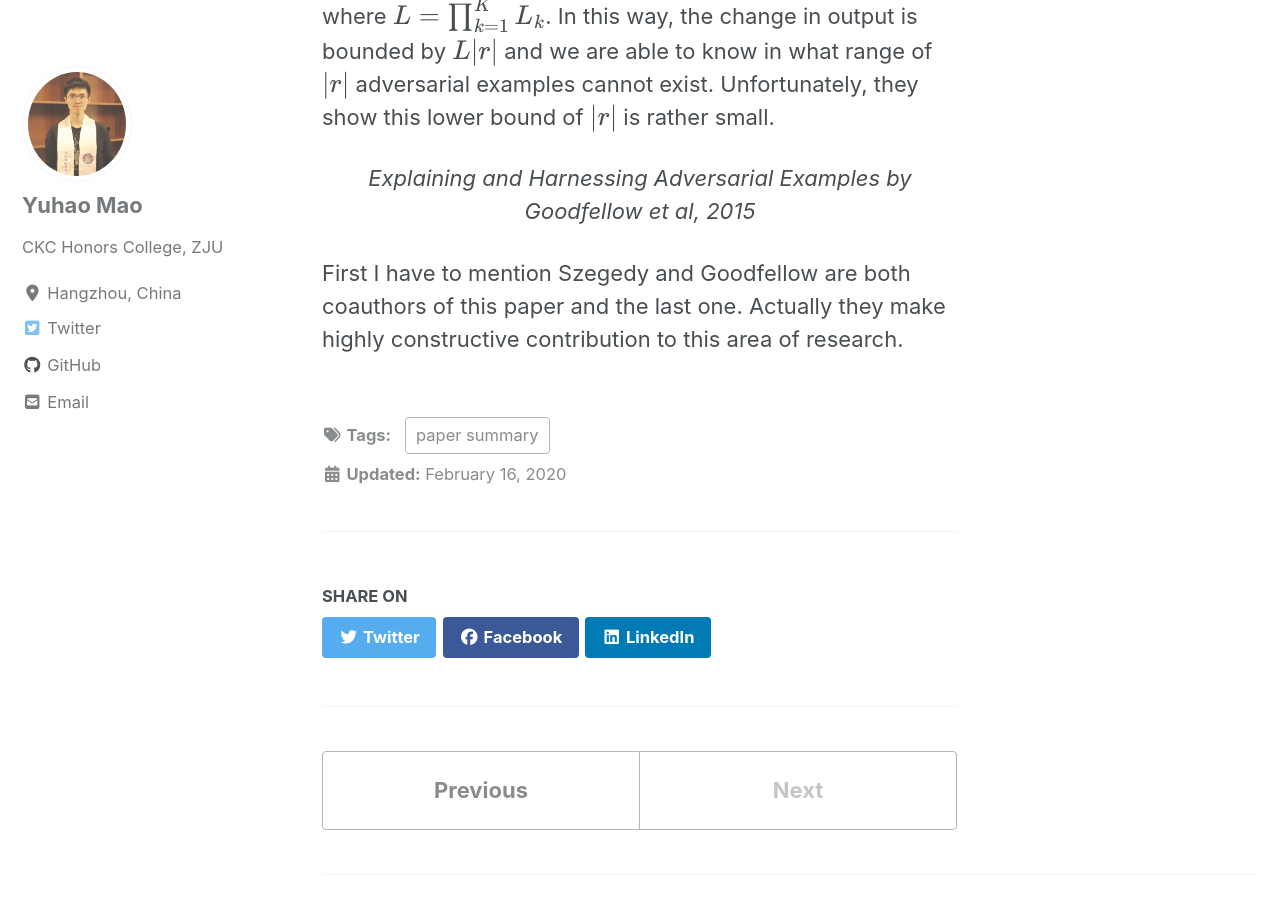
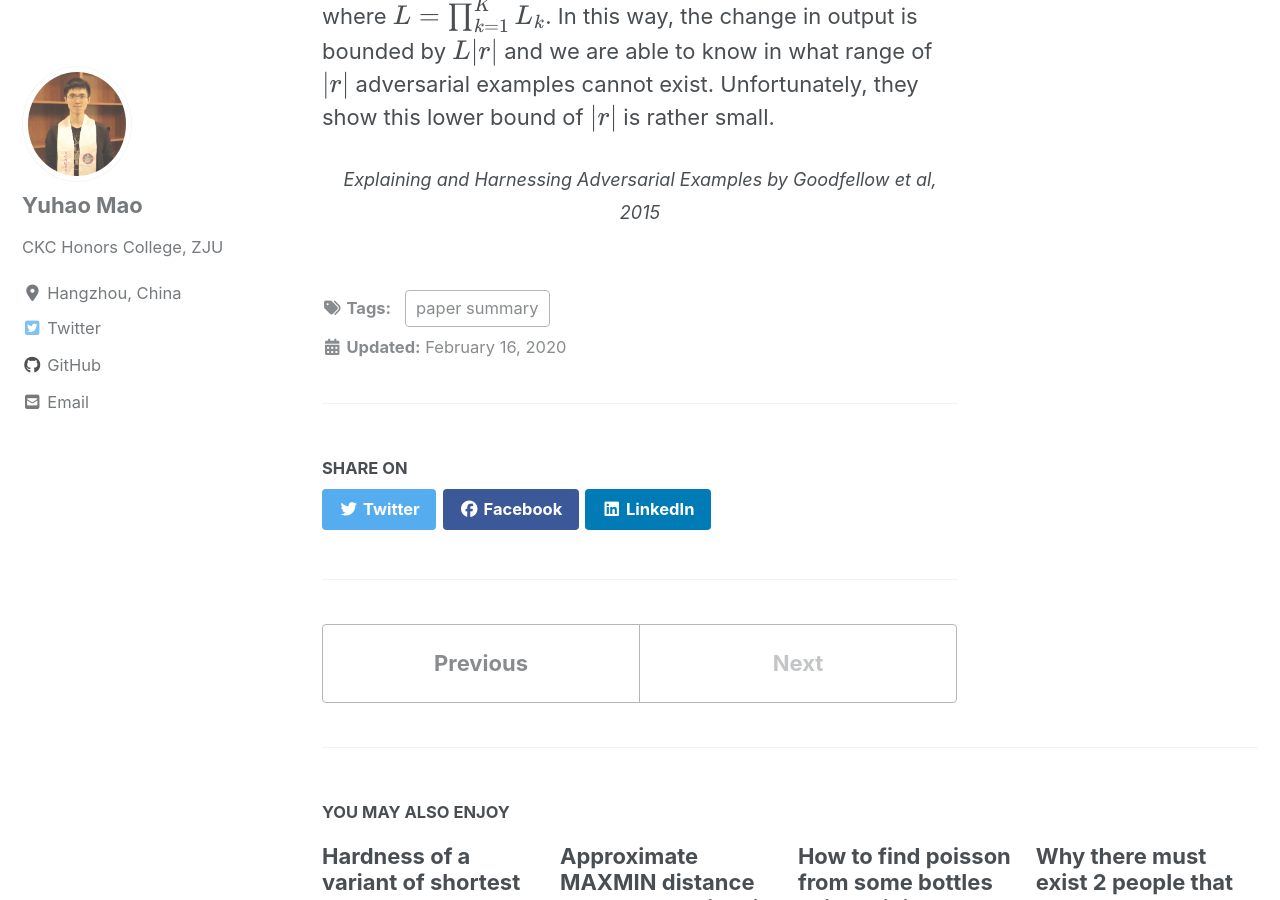
Before and after one commit to AlgebraLoveme/AlgebraLoveme.github.io, a Jekyll site: the page built from _posts/2020-02-16-paper_summary1.md, in a window 1280 px wide and 900 px high, scrolled down 2644 px. Built offline with Jekyll 4.4.1, drawn with Linux system fonts in a browser that asks for light colours; cached includes are drawn as plain includes; nearby versions of some CDN libraries; formulas are drawn with MathJax 3; some of the changed text lies outside the part shown.

Commit message:
Update 2020-02-16-paper_summary1.md

```diff
--- a/_posts/2020-02-16-paper_summary1.md
+++ b/_posts/2020-02-16-paper_summary1.md
@@ -10,13 +10,13 @@
 
 Time flies and over a half year has gone by since I read the first adversarial example paper. Recently, I happen to have to look back at these papers I read and find that only a vague impression remains in my memory. Therefore, I want to record my notes in the blog series. Be noticed that what I write only represents my opinions and everything needs not to be true.
 
-<p style="text-align: center;"><i>Preliminary</i></p>
+<p style="text-align: center;"><font size='+1'><i>Preliminary</i></font></p>
 
 Neural networks(NNs): a kind of approximation of functions. Its universal approximation property is given in  *Approximation theory of the MLP model in neural networks* by Pinkus.
 
 Deep neural networks(DNNs): a kind of neural network which is deeper than NNs in early stages. Actually it has no official definition. Be aware that DNNs are only realizable, or precisely, trainable in recent years thanks to the development of computation resources. DNNs have achieved large success in numerous fields which are traditionally seen as privilege of humans, such as image recognition and text understanding.
 
-<p style="text-align: center;"><i>Intriguing properties of neural networks<br> by Szegedy et al, 2014</i></p>
+<p style="text-align: center;"><font size='+1'><i>Intriguing properties of neural networks<br> by Szegedy et al, 2014</i></font></p>
 
 
 This paper literally is the first to report the existence of adversarial examples.
@@ -25,7 +25,7 @@
 
 In other words, as people won't notice a small perturbation in the picture, for a small enough $\epsilon$, any samples in the rigion of input space should have the same label, i.e.
 
-$$DNN(\{x+epsilon|x\in t\}) = t$$
+$$DNN(\{x+\epsilon|x\in t\}) = t$$
 
 However, this smoothness assumption, as discuss by experiment, does not hold in general.
 
@@ -60,6 +60,4 @@
 
 where $L=\prod_{k=1}^{K} L_{k}$. In this way, the change in output is bounded by $L \|r\|$ and we are able to know in what range of $\|r\|$ adversarial examples cannot exist. Unfortunately, they show this lower bound of $\|r\|$ is rather small.
 
-<p style="text-align: center;"><i>Explaining and Harnessing Adversarial Examples by Goodfellow et al, 2015</i></p>
-
-First I have to mention Szegedy and Goodfellow are both coauthors of this paper and the last one. Actually they make highly constructive contribution to this area of research.
+<p style="text-align: center;"><font size='+1'><i>Explaining and Harnessing Adversarial Examples by Goodfellow et al, 2015</i></font></p>
```
